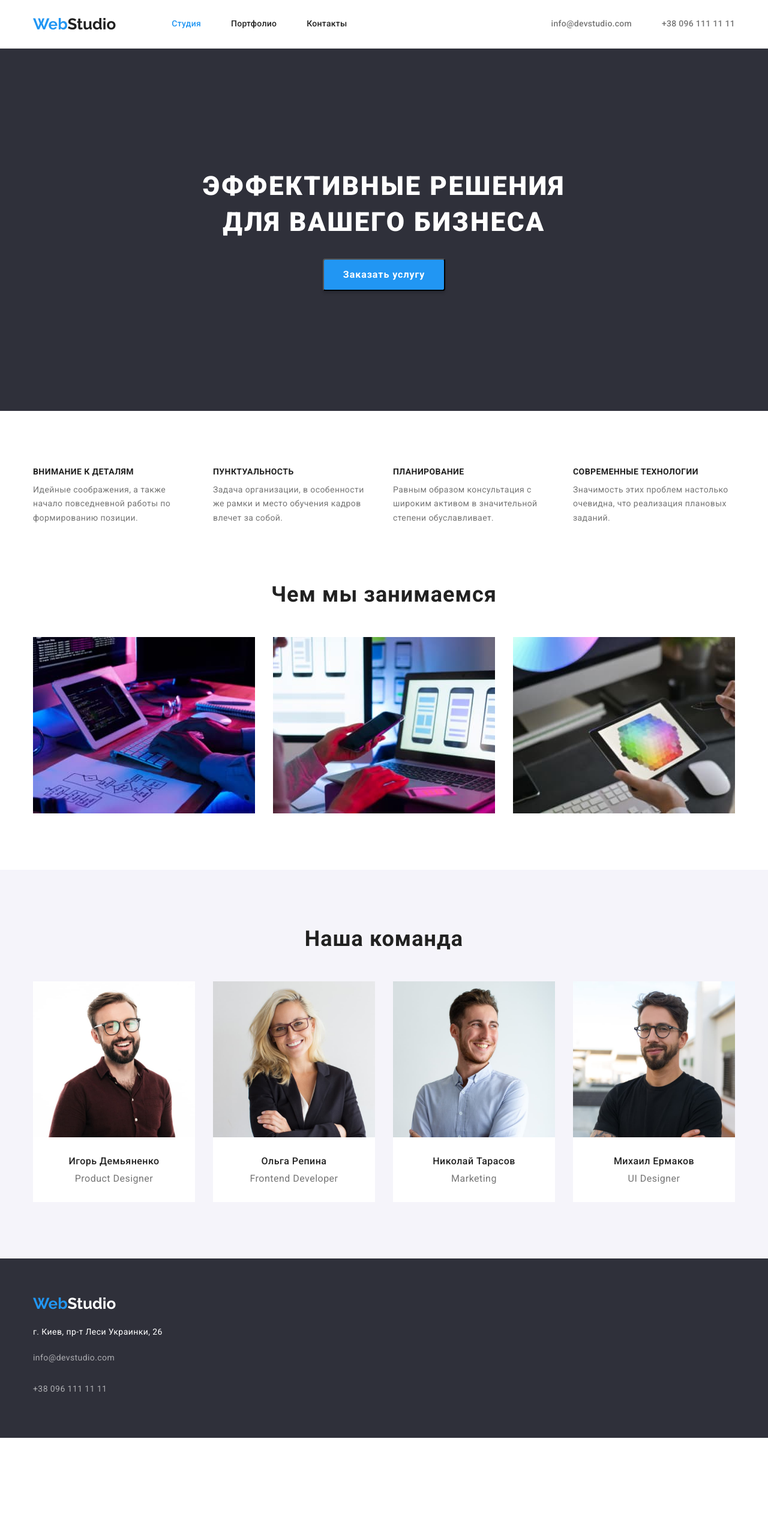
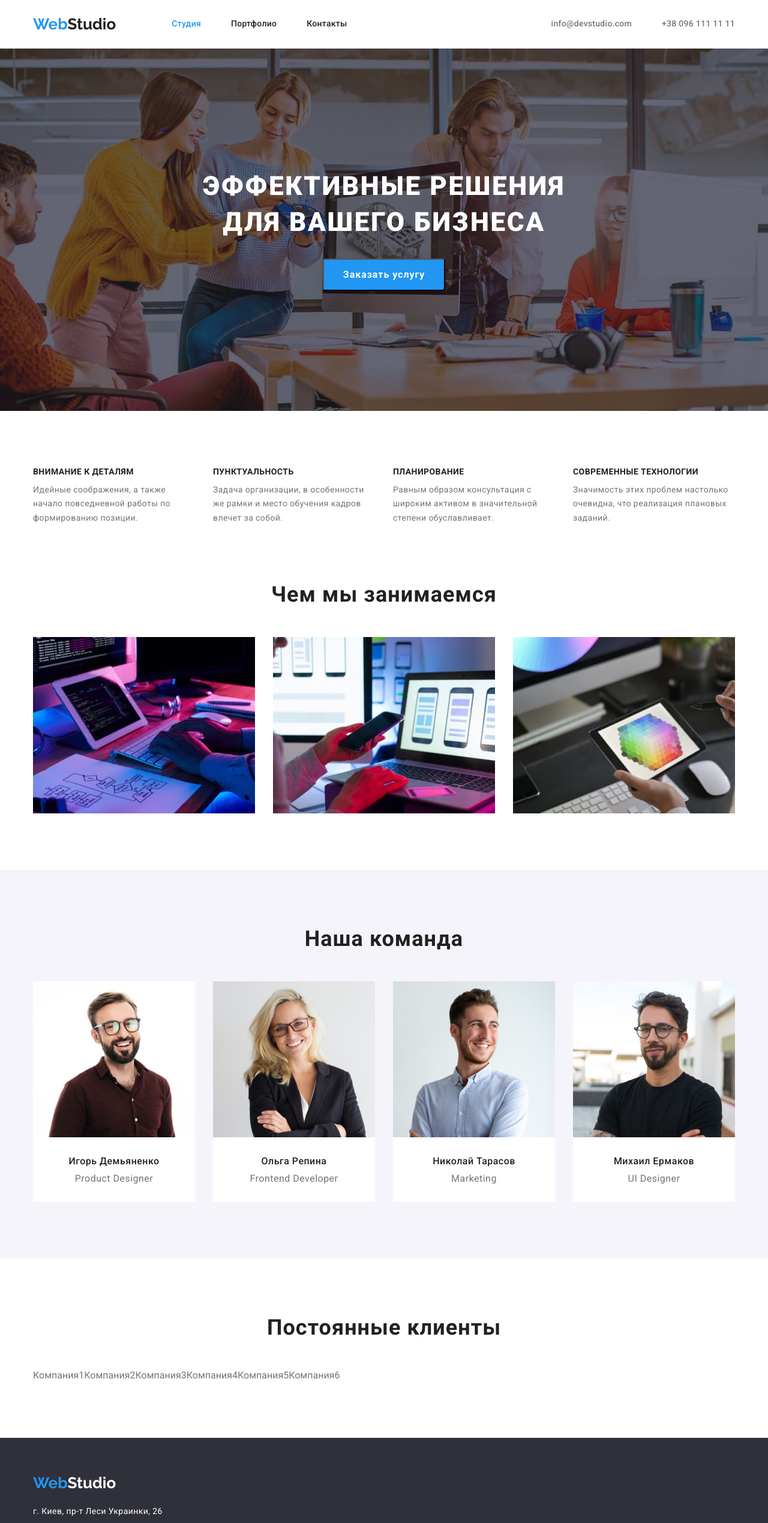
Before and after one commit to RomanKorotaev/goit-markup-hw-04, a plain HTML site: page index.html in a window 1280 px wide. Shown: the top 2539 px of the page at 60% size. Before the commit the page ends 2397 px from the top, so only its background shows below. Drawn offline with nearby package versions, Linux system fonts and the light colour scheme.

Commit message:
Добавлено фоновое изображение в "Героя"

```diff
--- a/css/styles.css
+++ b/css/styles.css
@@ -45,6 +45,7 @@ img {
   --header-line: #ececec;
   --work-card-border: #eeeeee;
   --padding-value: 94px;
+  --hero-bkg-color: #c4c4c4;
 }
 
 body {
@@ -189,6 +190,23 @@ header {
 
 .hero-backgr {
   background: var(--dark-backgr);
+
+  max-width: 1600px;
+  margin-right: auto;
+  margin-left: auto;
+
+  background-image: linear-gradient(
+      to right,
+      rgba(47, 48, 58, 0.4),
+      rgba(47, 48, 58, 0.4)
+    ),
+    url("../images/hero-studio-bkg.jpg");
+
+  background-repeat: no-repeat;
+  background-size: cover;
+  background-position: center;
+  background-color: var(--hero-bkg-color);
+
   text-align: center;
   padding-top: 200px;
   padding-bottom: 200px;
@@ -295,7 +313,7 @@ header {
 
 /* =============  STUDIO. END SECTION: WHAT WE DO  ============= */
 
-/* =============  STUDIO. END SECTION: OUR TEAM  ============= */
+/* =============  STUDIO. SECTION: OUR TEAM  ============= */
 
 .team-section-bkr {
   background: var(--silver-backgr);
@@ -339,7 +357,33 @@ header {
   letter-spacing: 0.03em;
 }
 
-/* ============= END  STUDIO. SECTION: OUR TEAM ============= */
+/* ============= STUDIO. END SECTION: OUR TEAM ============= */
+
+.regular-customers-section {
+  /*background-color: tomato;*/
+  padding-top: var(--padding-value);
+  padding-bottom: var(--padding-value);
+}
+
+.regular-customers-list {
+  display: flex;
+}
+
+/*
+.what-we-do-list {
+  display: flex;
+  margin-left: -30px;
+}
+
+.what-we-do-item {
+  flex-basis: calc(100% / 3 - 30px);
+  margin-left: 30px;
+}
+*/
+
+/* ============= STUDIO. SECTION: REGULAR CUSTOMERS  ============= */
+
+/* =============  STUDIO. END SECTION: REGULAR CUSTOMERS  ============= */
 
 /* ============= FOOTER ============= */
 footer {
--- a/index.html
+++ b/index.html
@@ -88,8 +88,6 @@
                         </li>
                     </ul>
             </div>
-
-
         </section>
 
         <!-- SECTION: OUR TEAM  -->
@@ -130,7 +128,21 @@
                         </li>
                     </ul>
             </div>
+        </section>
 
+        <!-- SECTION: REGULAR CUSTOMERS -->
+        <section class="regular-customers-section">
+            <div class="container">
+                <h2 class="secondary-title">Постоянные клиенты</h2>
+                <ul class="list regular-customers-list">
+                    <li> <a> Компания1</a> </li>
+                    <li> <a> Компания2</a> </li>
+                    <li> <a> Компания3</a> </li>
+                    <li> <a> Компания4</a> </li>
+                    <li> <a> Компания5</a> </li>
+                    <li> <a> Компания6</a> </li>
+                </ul>
+            </div>
         </section>
 
     </main>
```
Also changed, not shown: images/hero-studio-bkg.jpg (added).
